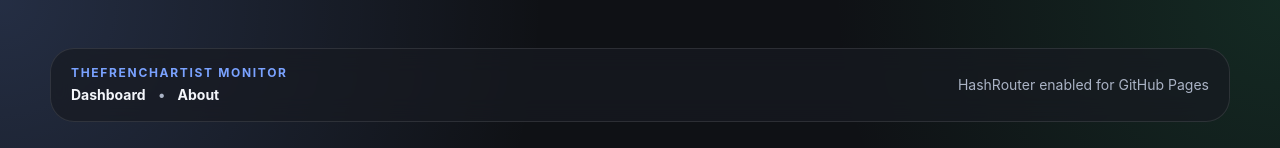
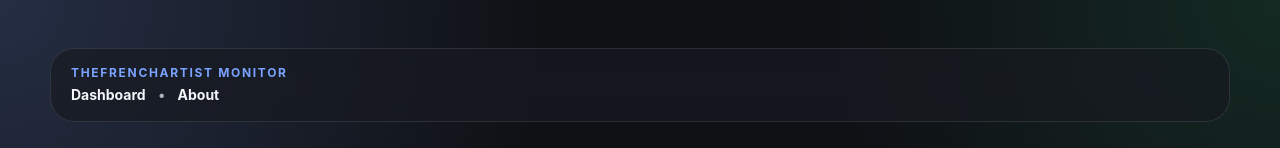
Before and after one commit to louispaulet/monitor_live_projects, a React (Vite) app: page / in a window 1280 px wide. Shown: the top 148 px of the page. Built offline with nearby package versions, Linux system fonts and the light colour scheme; no server answers.

Commit message:
Refresh project monitor workflow

```diff
--- a/src/App.tsx
+++ b/src/App.tsx
@@ -166,7 +166,6 @@ export default function App() {
                   </Link>
                 </div>
               </div>
-              <div className="text-sm text-muted">HashRouter enabled for GitHub Pages</div>
             </header>
 
             <section className="mb-7 flex items-start justify-between gap-6 max-md:flex-col">
@@ -251,7 +250,6 @@ export default function App() {
                   </Link>
                 </div>
               </div>
-              <div className="text-sm text-muted">HashRouter enabled for GitHub Pages</div>
             </header>
 
             <div className="rounded-[28px] border border-white/10 bg-panel/90 p-8 shadow-glow backdrop-blur-md">
```
Also changed, not shown: .agents/skills/add-monitor-projects/SKILL.md (added), 2 other files (tests, documents, lock files or other folders).
